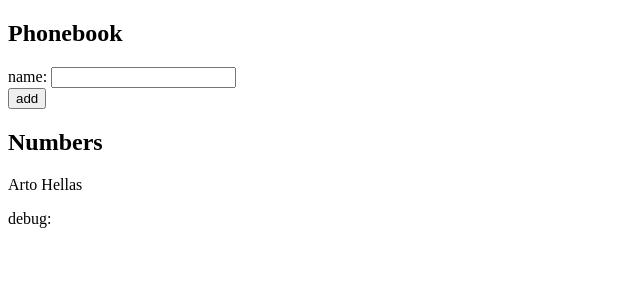
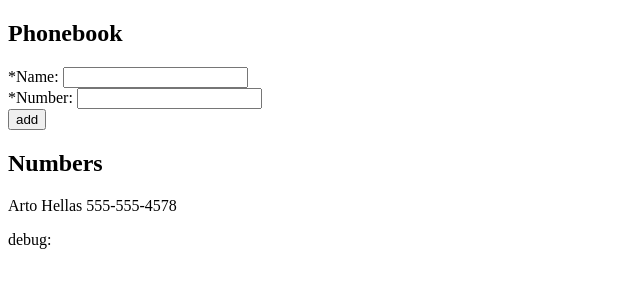
Before and after one commit to KPInc425/fso-part2, a React (Create React App) app in the folder phonebook/: page / in a window 1280 px wide. Shown: the top 300 px of the page, without its empty margins (0-640 px from the left). Built offline with nearby package versions, Linux system fonts and the light colour scheme.

Commit message:
Implement exercise 2.8 solution

```diff
--- a/phonebook/src/App.js
+++ b/phonebook/src/App.js
@@ -2,23 +2,34 @@ import { useState } from 'react'
 
 const App = () => {
   const [persons, setPersons] = useState([
-    { name: 'Arto Hellas' }
+    { name: 'Arto Hellas',
+      number: "555-555-4578"
+    }
   ])
-  const [newName, setNewName] = useState('')
+  const [newName, setNewName] = useState('');
+  const [newNum, setNewNum] = useState('');
 
   const handleNameChange = (e) => {
     console.log(e.target.value);
     setNewName(e.target.value);
   }
 
+  const handleNumChange = (e) => {
+    console.log(e.target.value);
+    setNewNum(e.target.value);
+  }
+
   const addPerson = (e) => {
     e.preventDefault();
+    if (newName === '' || newNum === '') {
+      return alert('You must fill in all fields!');
+    }
+    // Check if phonebook already contains added name
     if (persons.find((person) => person.name === newName)) {
       return alert(`${newName} is already in the phonebook`);
-    } else {
-      const newPerson = { name: newName };
-      return setPersons(persons.concat(newPerson));
     }
+    const newPerson = { name: newName, number: newNum };
+    return setPersons(persons.concat(newPerson));
 
   }
 
@@ -27,7 +38,10 @@ const App = () => {
       <h2>Phonebook</h2>
       <form onSubmit={addPerson}>
         <div>
-          name: <input onChange={handleNameChange}/>
+          *Name: <input onChange={handleNameChange}/>
+        </div>
+        <div>
+          *Number: <input onChange={handleNumChange}/>
         </div>
         <div>
           <button type="submit">add</button>
@@ -43,15 +57,15 @@ const App = () => {
 const Entries = ({ persons }) => {
   return (
     <div>
-      { persons.map((person) => <Entry key={person.name} name={person.name} />) }
+      { persons.map((person) => <Entry key={person.name} name={person.name} number={ person.number } />) }
     </div>
   )
 }
 
-const Entry = ({ name }) => {
+const Entry = ({ name, number }) => {
   return (
     <div>
-      <p>{ name }</p>
+      <p>{ name } { number }</p>
     </div>
   )
 }
```
